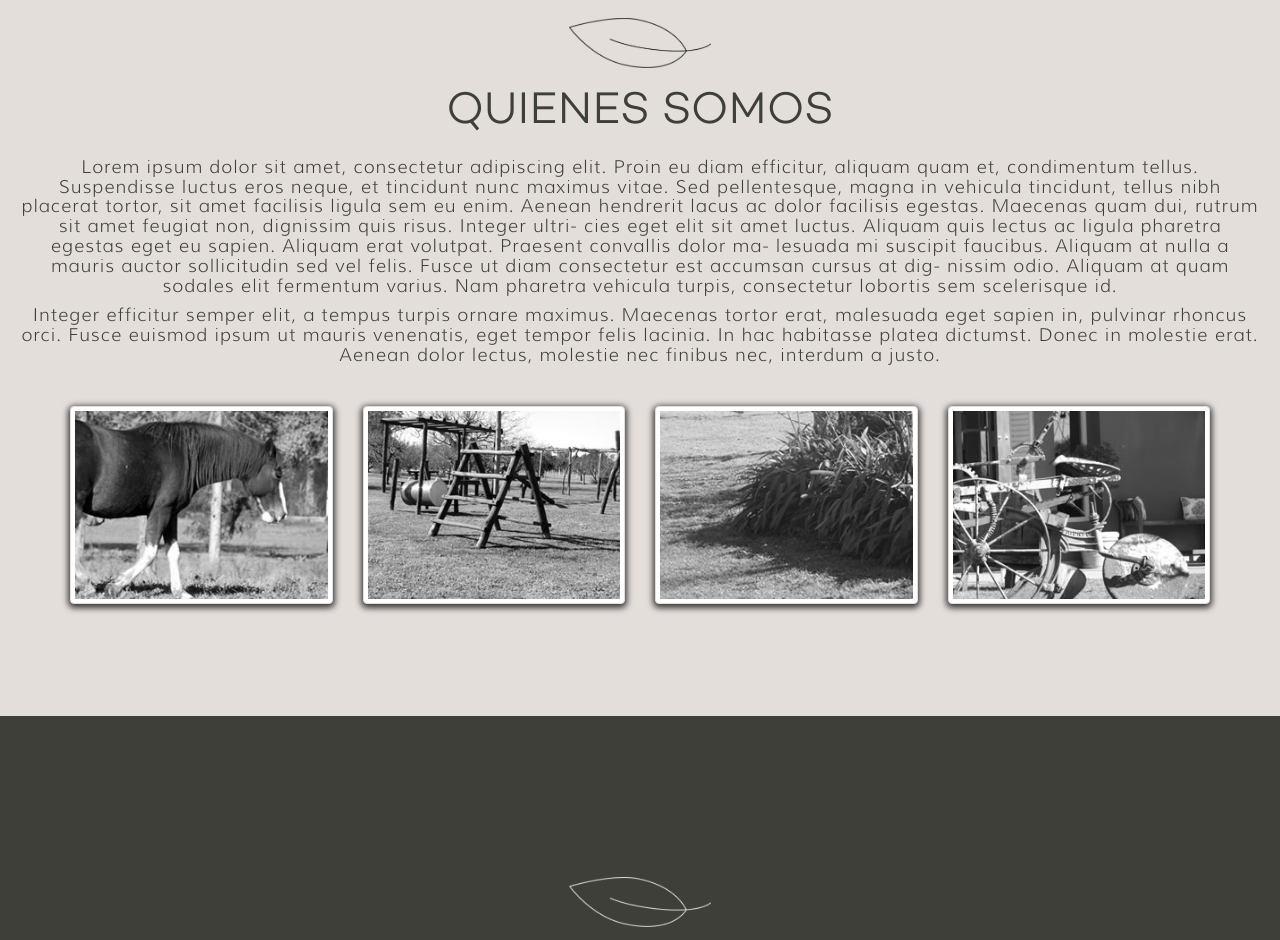
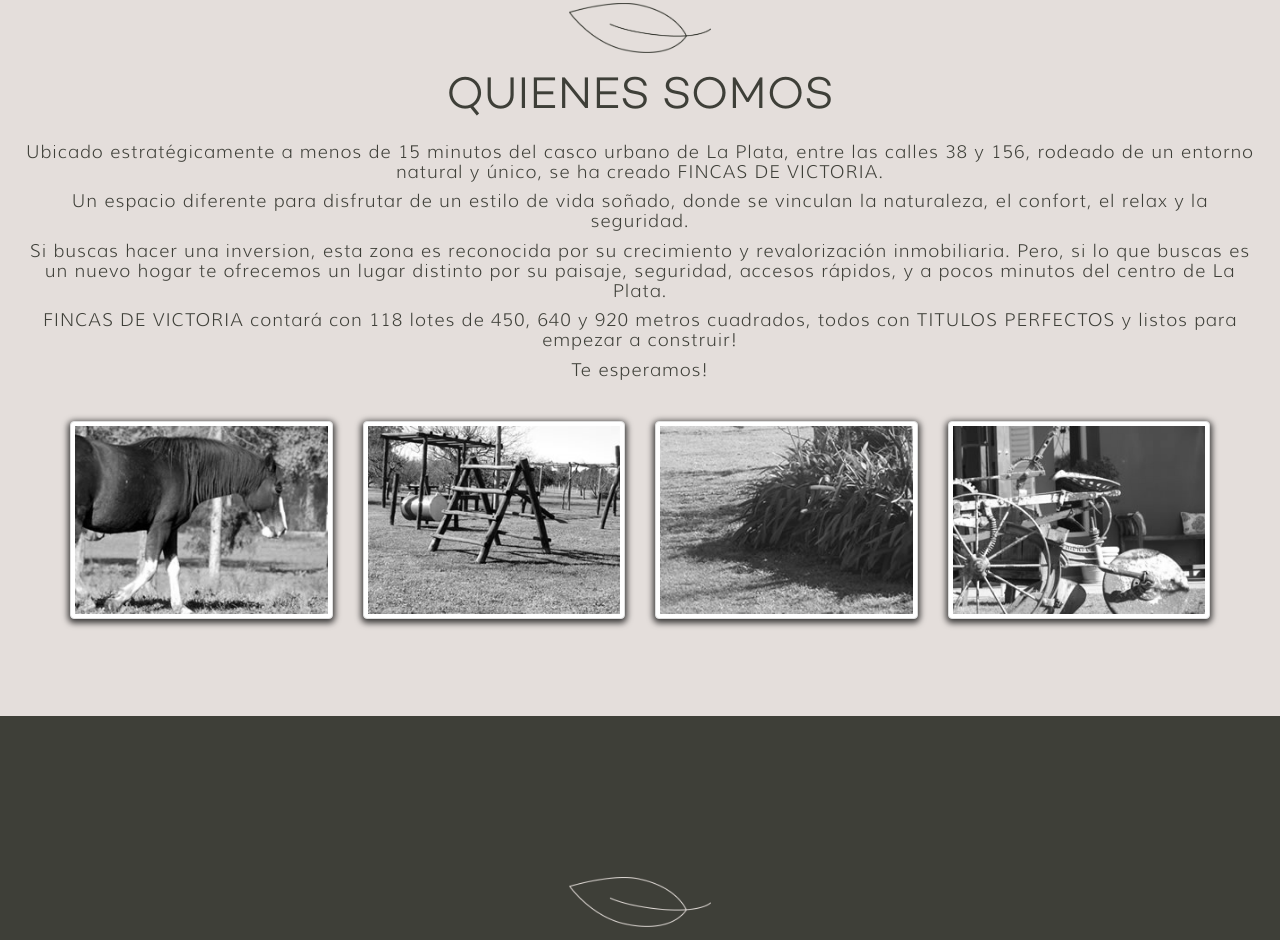
Before and after one commit to delfipolito/fincas-victoria, a plain HTML site: page index.html in a window 1280 px wide. Shown: the part 884-1824 px from the top of the page. Drawn offline with Linux system fonts and the light colour scheme; some packages are replaced by stand-ins of ours.

Commit message:
add the who we are text

```diff
--- a/index.html
+++ b/index.html
@@ -49,8 +49,13 @@
       <div class="valign">
         <img  src="./images/hojaB.png" class="leaf"></img>
         <h1 class="brown-title">QUIENES SOMOS<h1>
-        <p class="brown-text">Lorem ipsum dolor sit amet, consectetur adipiscing elit. Proin eu diam efficitur, aliquam quam et, condimentum tellus. Suspendisse luctus eros neque, et tincidunt nunc maximus vitae. Sed pellentesque, magna in vehicula tincidunt, tellus nibh placerat tortor, sit amet facilisis ligula sem eu enim. Aenean hendrerit lacus ac dolor facilisis egestas. Maecenas quam dui, rutrum sit amet feugiat non, dignissim quis risus. Integer ultri- cies eget elit sit amet luctus. Aliquam quis lectus ac ligula pharetra egestas eget eu sapien. Aliquam erat volutpat. Praesent convallis dolor ma- lesuada mi suscipit faucibus. Aliquam at nulla a mauris auctor sollicitudin sed vel felis. Fusce ut diam consectetur est accumsan cursus at dig- nissim odio. Aliquam at quam sodales elit fermentum varius. Nam pharetra vehicula turpis, consectetur lobortis sem scelerisque id.</p>
-        <p class="brown-text">Integer efficitur semper elit, a tempus turpis ornare maximus. Maecenas tortor erat, malesuada eget sapien in, pulvinar rhoncus orci. Fusce euismod ipsum ut mauris venenatis, eget tempor felis lacinia. In hac habitasse platea dictumst. Donec in molestie erat. Aenean dolor lectus, molestie nec finibus nec, interdum a justo.</p>
+        <p class="brown-text">Ubicado estratégicamente a menos de 15 minutos del casco urbano de La Plata, entre las calles 38 y 156, rodeado de un entorno natural y único, se ha creado FINCAS DE VICTORIA.</p>
+				<p class="brown-text">Un espacio diferente para disfrutar de un estilo de vida soñado, donde se vinculan la naturaleza, el confort,  el relax y la seguridad.</p>
+				<p class="brown-text">Si buscas hacer una inversion, esta zona es reconocida por su crecimiento y revalorización inmobiliaria. Pero, si lo que buscas es un nuevo hogar te ofrecemos un lugar distinto por su paisaje, seguridad, accesos rápidos, y a pocos minutos del centro de La Plata.</p>
+				<p class="brown-text">FINCAS DE VICTORIA contará con 118 lotes de 450, 640 y 920 metros cuadrados, todos con TITULOS PERFECTOS y listos para empezar a construir!</p>
+
+				<p class="brown-text">Te esperamos!</p>
+
 				<p class="brown-text"><br></p>
 				<div class="container">
 					<div class="row">
```
